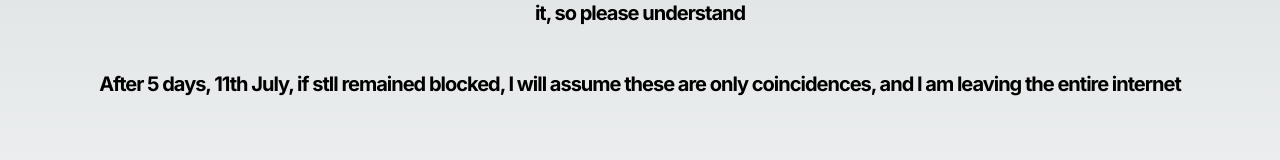
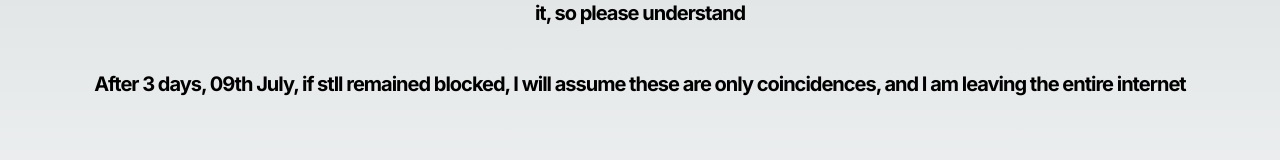
Before and after one commit to pixelDriftadv/x8, a Next.js app: page /replies in a window 1280 px wide. Shown: the part 252-412 px from the top of the page. Built offline with nearby package versions, Linux system fonts and the light colour scheme.

Commit message:
Update page.tsx

```diff
--- a/src/app/replies/page.tsx
+++ b/src/app/replies/page.tsx
@@ -31,7 +31,7 @@ export default function Home() {
         verify it, so please understand
       </p>
       <p className="z-10  whitespace-pre-wrap text-center text-xl font-bold tracking-tighter ">
-      After 5 days, 11th July, if stll remained blocked, I will assume these are only coincidences, and I am leaving the entire internet
+      After 3 days, 09th July, if stll remained blocked, I will assume these are only coincidences, and I am leaving the entire internet
       </p>
       <br/><br/>
       <Link href={'/replies/05-07-2024'}>
```
